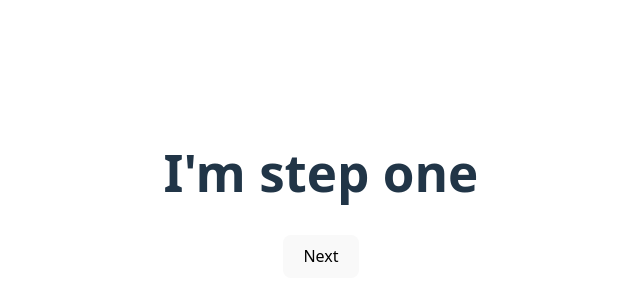
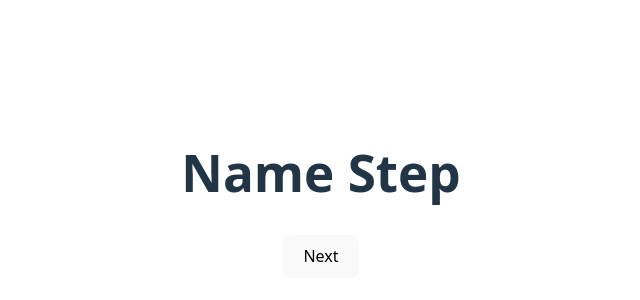
Before and after one commit to T14g/advanced_react_stuff, a React (Vite) app in the folder uncontrolled-controlled-components/: page / in a window 1280 px wide. Shown: the part 206-506 px from the top of the page, without its empty margins (319-959 px from the left). Built offline with nearby package versions, Linux system fonts and the light colour scheme.

Commit message:
docs: explicação detalhada sobre controlled e uncontrolled components no README

```diff
--- a/uncontrolled-controlled-components/src/App.jsx
+++ b/uncontrolled-controlled-components/src/App.jsx
@@ -1,43 +1,65 @@
 import './App.css'
-import { UncontrolledFlow } from './components/UncontrolledFlow'
+import { ControlledFlow } from './components/ControlledFlow'
+import React, { useState } from 'react';
 
 const StepOne = ({goNext}) => {
   return (
     <div>
-      <h1>I'm step one</h1>
-      <button onClick={goNext}>Next</button>
+      <h1>Name Step</h1>
+      <button onClick={()=>goNext({name: 'My name'})}>Next</button>
     </div>
   )
 }
 const StepTwo = ({goNext}) => {
   return (
     <div>
-      <h1>I'm step two</h1>
-      <button onClick={goNext}>Next</button>
+      <h1>Age Step</h1>
+      <button onClick={()=>goNext({age: 30})}>Next</button>
     </div>
   )
 }
 const StepThree = ({goNext}) => {
   return (
     <div>
-      <h1>I'm step three</h1>
-      <button onClick={goNext}>Next</button>
+      <h1>Country Step</h1>
+      <button onClick={()=>goNext({country: 'Brazil'})}>Finish</button>
     </div>
   )
 }
 function App() {
+  const [data, setData] = useState({});
+  const [currentStepIndex, setCurrentStepIndex] = useState(0);
+  const steps = [<StepOne />, <StepTwo />, <StepThree />];
+
+  const goNext = (dataFromStep = {}) => {
+    const nextStepIndex = currentStepIndex + 1;
+    const newData = {
+      ...data,
+      ...dataFromStep,
+    };
+    setData(newData);
+    if (nextStepIndex < steps.length) {
+      setCurrentStepIndex(nextStepIndex);
+    } else {
+      console.log('Final Data:', newData);
+      alert('You made it to the end! Check the console for data.');
+      setCurrentStepIndex(0);
+      setData({});
+    }
+  };
 
   return (
     <>
-      <UncontrolledFlow>
-        <StepOne/>
-        <StepTwo/>
-        <StepThree/>
-      </UncontrolledFlow>
+      <ControlledFlow
+        goNext={goNext}
+        currentStepIndex={currentStepIndex}
+      >
+        <StepOne />
+        <StepTwo />
+        {data.age > 10 && <StepThree />}
+      </ControlledFlow>
     </>
   )
 }
 
-
-
 export default App
--- /dev/null
+++ b/uncontrolled-controlled-components/src/components/ControlledFlow.jsx
@@ -0,0 +1,11 @@
+import React from "react";
+
+export const ControlledFlow = ({ children, onDone, goNext, currentStepIndex }) => {
+    const currentChild = React.Children.toArray(children)[currentStepIndex];
+
+    if (React.isValidElement(currentChild)) {
+        return React.cloneElement(currentChild, { goNext, currentStepIndex });
+    }
+
+    return currentChild;
+};
```
Also changed, not shown: 1 other file (tests, documents, lock files or other folders).
